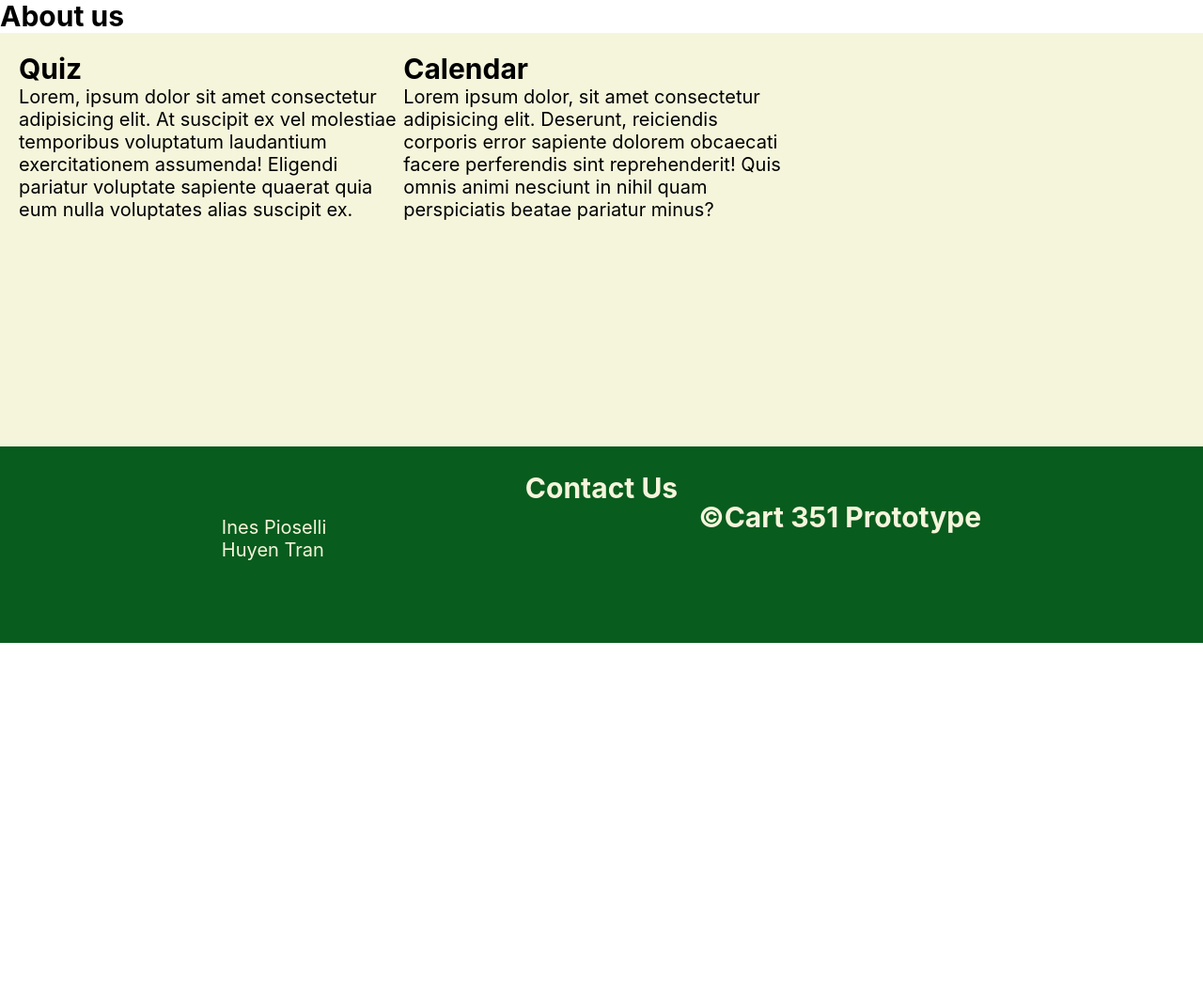
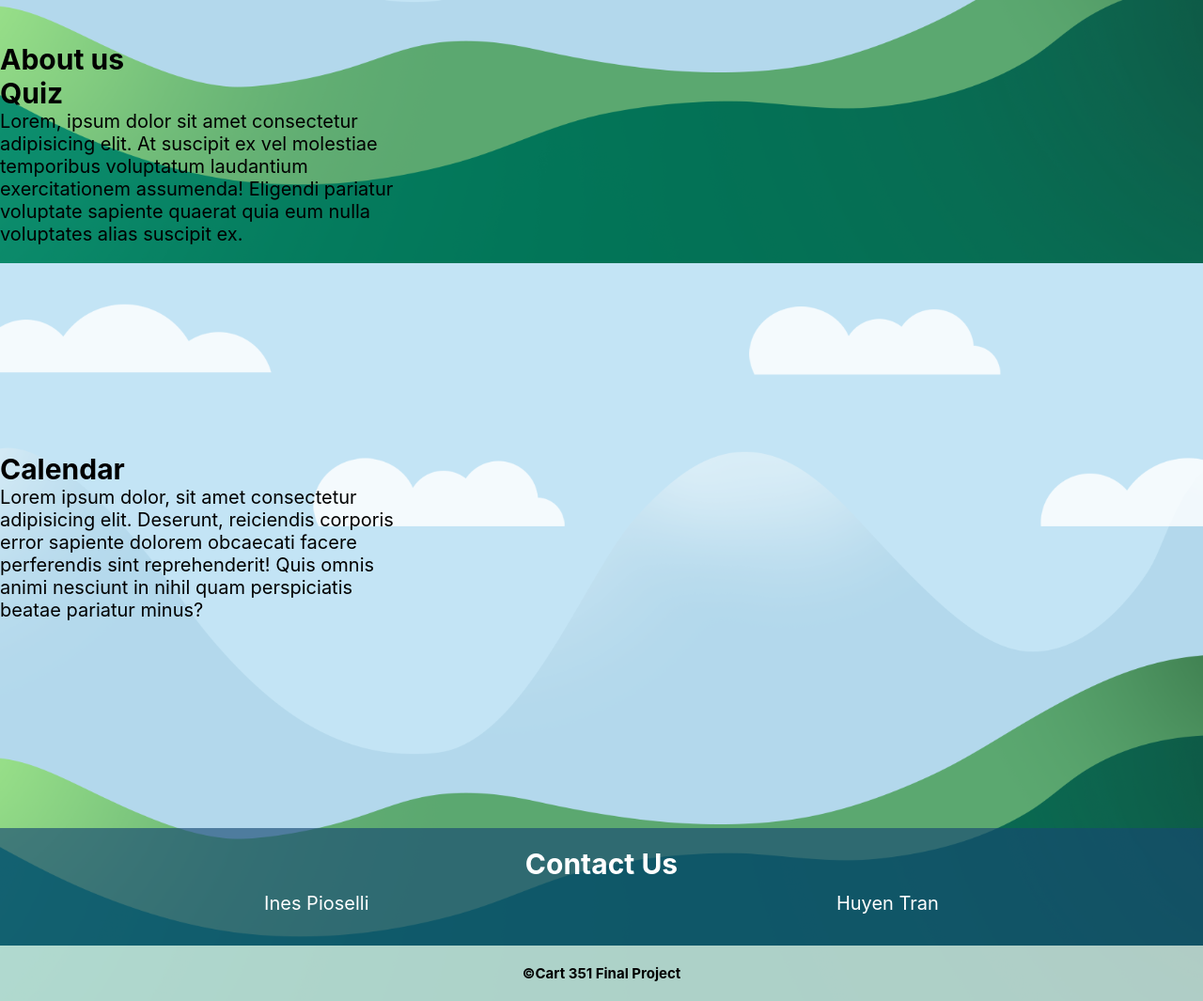
Before and after one commit to ipioselli/cart351_project, a PHP site: page /final/index.php in a window 1280 px wide. Shown: the part 520-1585 px from the top of the page at 94% size. Before the commit the page ends 1204 px from the top, so only its background shows below. Run offline with PHP 8.4, Linux system fonts and the light colour scheme.

Commit message:
fixed index bg

```diff
--- a/final/css/style.css
+++ b/final/css/style.css
@@ -10,13 +10,19 @@
     font-size: 20px;
     font-family: Inter, NeutralFace;
     color:black;
-    background-color: #ffffff;
-      height: 100%;
+    background: url("../images/sky1.png") no-repeat fixed center center;
+    background-size:cover;
+    height: 100%;
 
   }
 
 
-    /* account creation page */
+
+
+    .username p{
+      font-size: 2em;
+      color: blue;
+  }
 
 
   .topnav {
@@ -25,16 +31,15 @@
     border-bottom: 2px solid black;
 
 
+ }
 
- }
 
 .topnav a{
 
     padding: 40px;
     color:rgb(61, 22, 22);
    text-decoration: none;
-
-   float:right;
+   float:left;
 
   }
 
@@ -43,21 +48,8 @@
 
   }
 
-  img{
-    width:90%;
-  }
 
-  .hello{
-
-    padding:0%;
-    height:100%;
-    background:url("/images/fire.png") no-repeat fixed center center;
-    background-size: auto;
-
-
-  }
-
-  .hello-info{
+  .welcome-back{
     text-align: center;
     padding:50px;
 
@@ -106,12 +98,12 @@
 
   }
 
-  .main{
+  /* .main{
     padding:20px;
     display: flex;
     flex-direction: row;
     background-color: beige;
-  }
+  } */
 
   .main-each{
     width:33%;
@@ -179,22 +171,21 @@
     justify-content: space-around;
 
   }
-footer {
-  background-color:#085c1d;
-  color:beige;
-  width: 100%;
-  max-height: 6%;
-  padding: 2%;
 
+
+
+  .footer{
+    background-color: rgba(23, 72, 114, 0.64);
+    height:auto;
+    align-items: center;
+    text-align: center;
+    padding:20px;
+    color:white;
 }
 
-  footer h2{
-    display: flex;
-    flex-direction: column;
-    justify-content: center;
-    text-align: center;
-    height: 5%;
-    background-color:#085c1d;
-    color:beige;
-
-  }
+.second-footer{
+  text-align: center;
+  background-color: rgba(255, 255, 255, 0.673);
+  padding:20px;
+  font-size: 0.5em;
+}
--- a/final/css/user.css
+++ b/final/css/user.css
@@ -1,3 +1,5 @@
+/* stylesheet for the login and register page */
+
 * {
     margin: 0;
     padding: 0;
@@ -20,8 +22,6 @@
 
     float: right;
     font-size: 1.2em;
-
-   /* float:right; */
     padding:20px;
     background-color: white;
     border-radius: 25px;
@@ -129,6 +129,7 @@
     cursor: pointer;
   }
 
+
 /* footer */
 
 .footer{
--- a/final/index.php
+++ b/final/index.php
@@ -6,47 +6,36 @@
 <head>
     <meta charset="UTF-8">
     <meta name="viewport" content="width=device-width, initial-scale=1.0">
-    <title>Climate Changes</title>
+    <title>Climate Change</title>
+    <link rel="stylesheet" href="css/style.css">
     <link rel="stylesheet" href="https://unpkg.com/leaflet@1.9.4/dist/leaflet.css" integrity="sha256-p4NxAoJBhIIN+hmNHrzRCf9tD/miZyoHS5obTRR9BMY=" crossorigin="" />
-    <link rel="stylesheet" href="css/style.css">
-    <link rel="stylesheet" href="https://unpkg.com/leaflet@1.9.4/dist/leaflet.css"
-    integrity="sha256-p4NxAoJBhIIN+hmNHrzRCf9tD/miZyoHS5obTRR9BMY="
-    crossorigin=""/>
-    <script src="https://unpkg.com/leaflet@1.9.4/dist/leaflet.js"
-     integrity="sha256-20nQCchB9co0qIjJZRGuk2/Z9VM+kNiyxNV1lvTlZBo="
-     crossorigin=""></script>
 
-<script src="https://unpkg.com/leaflet@1.9.4/dist/leaflet.js" integrity="sha256-20nQCchB9co0qIjJZRGuk2/Z9VM+kNiyxNV1lvTlZBo=" crossorigin=""></script>
-</head>
+
 <body>
 
-
-
-
-<section class="hello">
+<div class="main">
 
 
     <div class="topnav">
-        <h2 style="float:left"><a href="index.html">Home</a></h2>
+        <h2><a href="index.html">Home</a></h2>
         <h2><a href="">Feed</a></h2>
         <h2><a href="">Quiz</a></h2>
-        <!-- <h2><a href="">Form</a></h2> -->
-
+        <h2><a style="float:right"href="login.php">Login</a></h2>
     </div>
 
-    <div class="hello-info">
+
+    <div class="welcome-back">
+        <h2 class="username" id="username"></h2>
+        <h2>welcome back!</h2>
+        <h3><a href="">Go to Feed</a></h3>
+    </div>
+
+    <div class="welcome-back">
     <h1>Climate Changes</h1>
         <p>Lorem Ipsum has been the industry's standard dummy text ever since the 1500s, when an unknown printer took a galley of type and scrambled it to make a type specimen book.</p>
         <h3><a href="">More Info</a></h3>
-        <?php
-    session_start();
-    if (isset($_SESSION['username'])) {
-        $username = $_SESSION['username'];
-        echo "<p>Hello, $username!</p>";
-    } else {
-        echo "<p>Please log in!</p>";
-    }
-  ?>
+
+    </div>
 
 
 
@@ -54,30 +43,9 @@
 
 
 
-</section>
-
-
-<!-- <section class="map">
-    <h2>Map of Canada</h2>
-    <h1>Lorem ipsum dolor sit, amet consectetur adipisicing elit. Error nihil nostrum a corporis ipsam
-        fuga consequuntur recusandae voluptas? Architecto corrupti nostrum earum eius sint quam ea nobis magni nulla aperiam.</h1>
-        <div id="map" style="width: 50%; height: 400px;"></div> -->
-
-
-
-
-
-
-</section>
-
 <section class="bout">
     <h2>About us</h2>
     <div class="main">
-
-        <!-- <div class="main-each">
-            <h1>Form</h1>
-            <p>Lorem ipsum dolor sit amet consectetur adipisicing elit. Architecto blanditiis adipisci culpa consequuntur sed itaque, aperiam animi repellendus alias magni! Cum temporibus esse vel dolores illum magnam impedit totam enim.</p>
-        </div> -->
 
         <div class="main-each">
            <h1>Quiz</h1>
@@ -91,10 +59,6 @@
         </div>
 
     </div>
-
-
-
-
 </section>
 
 
@@ -102,40 +66,52 @@
 
 
  <!-- footer -->
-<footer>
 
+ <div class="footer">
         <h2>Contact Us</h2>
 
-    <section class="contact">
-        <section class="contact-us">
+        <div class="contact">
+
+            <div class="contact-us">
                 <p>Ines Pioselli</p>
+            </div>
+
+            <div class="contact-us">
                 <p>Huyen Tran </p>
-        </section>
+            </div>
 
-        <section class="contact-us">
-            <h2>&#169;Cart 351 Prototype</h2>
-        </section>
-    </section>
+        </div>
+    </div>
 
-    <footer>
+
+    <div class="second-footer">
+        <h2>&#169;Cart 351 Final Project</h2>
+    </div>
+
+
 
 
 
     <script>
 
-//const map = L.map('map').setView([52.93, -73.54], 15);
-   // let marker = L.marker([52.93, -73.54]).addTo(map);
-    //let circle = L.circle([52.93, -73.54], {
-  //  color: 'red',
-  //  fillColor: '#f03',
-   // fillOpacity: 0.5,
-   // radius: 5000
-//}).addTo(map);
+        document.addEventListener('DOMContentLoaded', function() {
+        let usernameElement = document.getElementById('username');
+        let username = "<?php session_start(); echo isset($_SESSION['username']) ? $_SESSION['username'] : ''; ?>";
 
-	//const tiles = L.tileLayer('https://tile.openstreetmap.org/{z}/{x}/{y}.png', {
-		//maxZoom: 19,
-		//attribution: '&copy; <a href="http://www.openstreetmap.org/copyright">OpenStreetMap</a>'
-	//}).addTo(map);
+        if (username !== '') {
+            usernameElement.textContent = "Hello, " + username + "!";
+            usernameElement.style.fontSize = '2em'; // Change font size dynamically
+            usernameElement.style.color = 'green'; // Change color dynamically
+            // Add other CSS properties as needed
+        } else {
+            usernameElement.textContent = "Please log in!";
+        }
+    });
+
+
+
+
+
 
   </script>
 </body>
--- a/final/login.php
+++ b/final/login.php
@@ -40,8 +40,6 @@ if ($_SERVER['REQUEST_METHOD'] === 'POST') {
          header('Location: login.php?error:wronguserandpassword');
     }
 }
-
-
 ?>
 
 
@@ -81,6 +79,7 @@ if ($_SERVER['REQUEST_METHOD'] === 'POST') {
 
     </div>
 
+    <!-- footer -->
     <div class="footer">
     <h2>Contact Us</h2>
 
@@ -97,7 +96,7 @@ if ($_SERVER['REQUEST_METHOD'] === 'POST') {
     </div>
 
 
-
+<!-- second footer -->
     </div>
     <div class="second-footer">
     <h2>&#169;Cart 351 Final Project</h2>
--- a/final/user.txt
+++ b/final/user.txt
@@ -1,3 +1,4 @@
 mark:127
 ines:123
 bruce:123
+dolce:123
```
Also changed, not shown: final/register.php (+5 -10 lines), final/images/sky1.png (added), 1 other file. Lines whose indentation alone changed are shown as unchanged.
